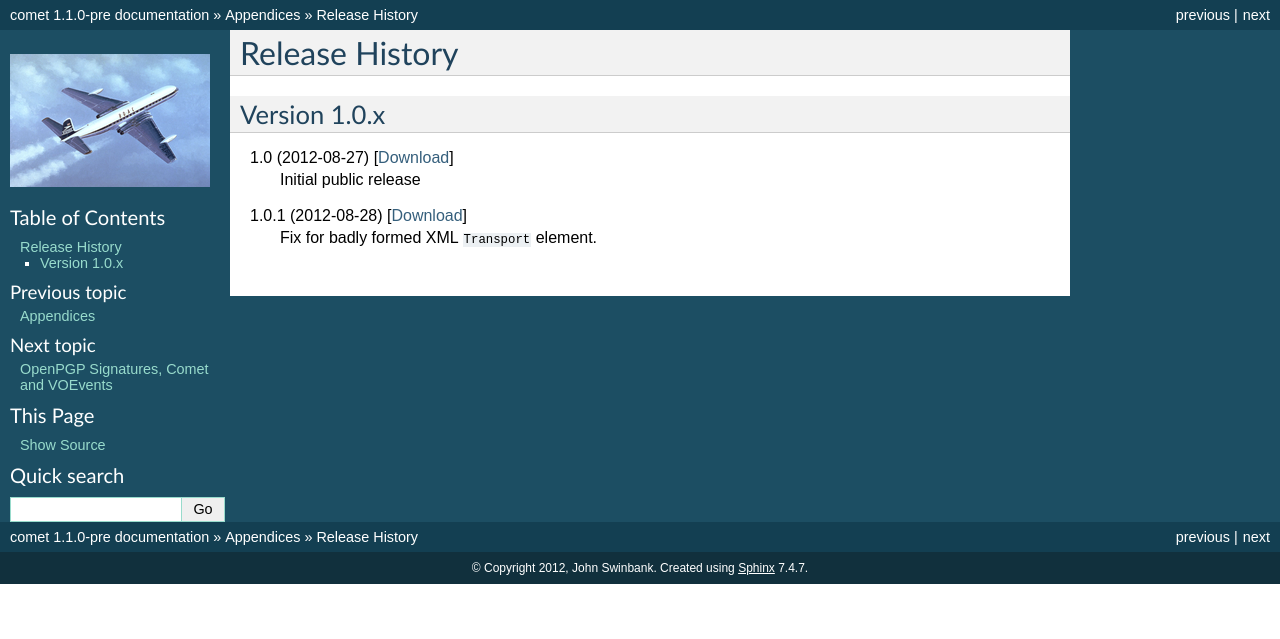
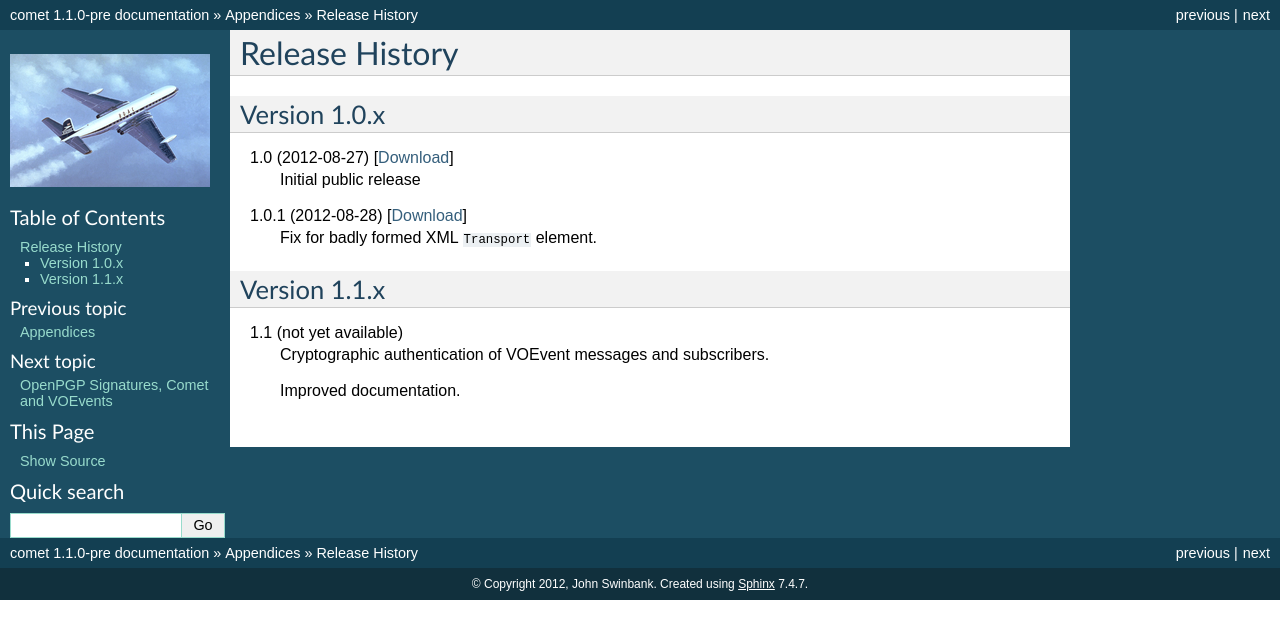
Before and after one commit to jdswinbank/Comet, a Sphinx documentation site: the page built from docs/appendix/history.rst, in a window 1280 px wide. Shown: the top 639 px of the page. Built offline with Sphinx 7.4.7, drawn with Linux system fonts in a browser that asks for light colours.

Commit message:
Update release history

```diff
--- a/docs/appendix/history.rst
+++ b/docs/appendix/history.rst
@@ -9,3 +9,11 @@ Version 1.0.x
 
 1.0.1 (2012-08-28) [`Download <https://github.com/jdswinbank/Comet/tarball/1.0.1>`__]
    Fix for badly formed XML ``Transport`` element.
+
+Version 1.1.x
+-------------
+
+1.1 (not yet available)
+    Cryptographic authentication of VOEvent messages and subscribers.
+
+    Improved documentation.
```
